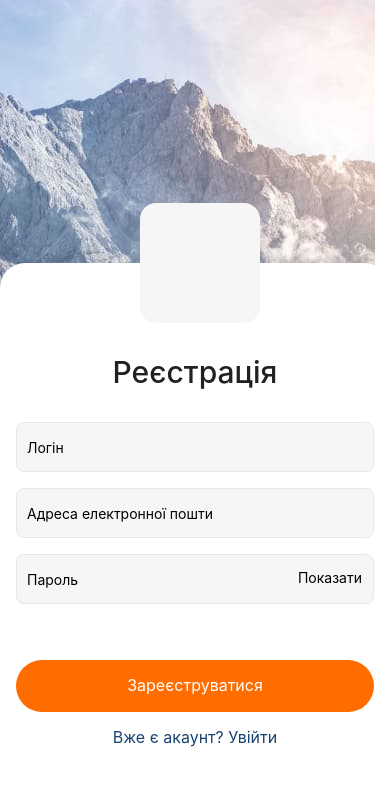
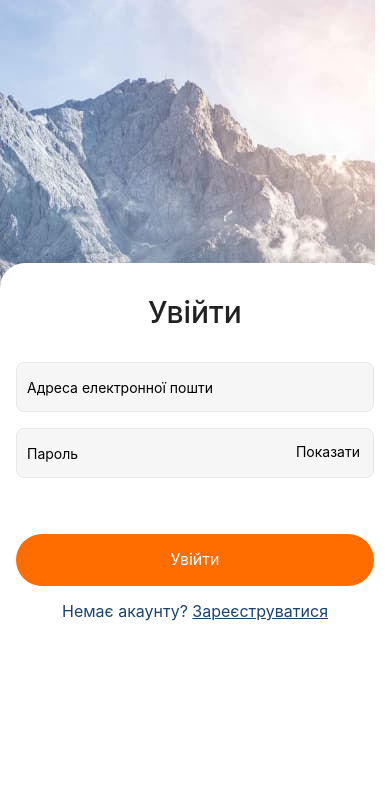
Before and after one commit to magistrkim/goit-react-native-hw, a React Native app: screen / in a window 390 px wide. Shown: the top 786 px of the page. Built offline with nearby package versions, Linux system fonts and the light colour scheme.

Commit message:
Add validation to LoginScreen

```diff
--- a/App.js
+++ b/App.js
@@ -5,8 +5,8 @@ import RegistrationScreen from "./src/screens/RegistrationScreen/RegistrationScr
 export default function App() {
   return (
     <>
-       <RegistrationScreen />
-      {/* <LoginScreen/> */}
+       {/* <RegistrationScreen />  */}
+      <LoginScreen/>
     </>
   );
 }
--- a/src/components/LoginForm/LoginForm.jsx
+++ b/src/components/LoginForm/LoginForm.jsx
@@ -1,23 +1,85 @@
+import React, { useState } from "react";
 import { Text, View, TouchableOpacity } from "react-native";
 import styles from "./LoginFormStyled";
 import InputField from "../../components/InputField/InputField";
 import Button from "../../components/Button/Button";
 
-const LoginForm = () => {
+const LoginForm = ({ navigation }) => {
+  const [hidePassword, setHidePassword] = useState(true);
+  const [emailText, setEmailText] = useState("");
+  const [passwordText, setPasswordText] = useState("");
+  const [validation, setValidation] = useState({
+    login: { error: false, errorMessage: "" },
+    email: { error: false, errorMessage: "" },
+    password: { error: false, errorMessage: "" },
+  });
+
+  const handleValidation = () => {
+    const newValidation = {
+      email: {
+        error: !emailText.trim(),
+        errorMessage: "Email is a required field",
+      },
+      password: {
+        error: !passwordText.trim(),
+        errorMessage: "Password is a required field",
+      },
+    };
+    setValidation(newValidation);
+
+    if (Object.values(newValidation).some((input) => input.error)) {
+      return;
+    }
+
+    setEmailText("");
+    setPasswordText("");
+  };
+
+  const handlePasswordFocus = () => {
+    setHidePassword(true);
+  };
+
+  const onPressRegistration = () => {
+    navigation.navigate("RegistrationScreen");
+  };
 
   return (
     <View style={styles.wrapper}>
       <Text style={styles.title}>Увійти</Text>
-      <InputField placeholder="Адреса електронної пошти" />
-      <InputField placeholder="Пароль" />
-      <TouchableOpacity style={styles.passwordText}>
-        <Text>Показати</Text>
+      {Object.values(validation).some((field) => field.error) && (
+        <Text style={styles.errorMessage}>
+          All fields are required to be filled
+        </Text>
+      )}
+      <InputField
+        placeholder="Адреса електронної пошти"
+        value={emailText}
+        onChangeText={setEmailText}
+      />
+
+      <InputField
+        secureTextEntry={hidePassword}
+        placeholder="Пароль"
+        value={passwordText}
+        onChangeText={setPasswordText}
+        onFocus={handlePasswordFocus}
+      />
+
+      <TouchableOpacity
+        style={styles.passwordText}
+        onPress={() => {
+          setHidePassword(!hidePassword);
+        }}
+      >
+        <Text>{hidePassword ? "Показати" : "Приховати"}</Text>
       </TouchableOpacity>
-      <Button
-        onPress={() => Alert.alert("Login Button pressed")}
-        title="Увійти"
-      />
-      <Text style={styles.text}>Немає акаунту? Зареєструватися</Text>
+
+      <Button onPress={handleValidation} title="Увійти" />
+
+      <TouchableOpacity onPress={onPressRegistration}>
+        <Text style={styles.text}>Немає акаунту? <Text style={styles.textLink}>Зареєструватися</Text></Text>
+
+      </TouchableOpacity>
     </View>
   );
 };
--- a/src/components/LoginForm/LoginFormStyled.jsx
+++ b/src/components/LoginForm/LoginFormStyled.jsx
@@ -24,8 +24,14 @@ const styles = StyleSheet.create({
   },
   passwordText: {
     position: "absolute",
-    left: 300,
-    top: 306,
+    right: 30,
+    top: 180,
+  },
+  errorMessage: {
+    position: "absolute",
+    color: 'red',
+    left: 20,
+    top: 76,
   },
   text: {
     color: "#1B4371",
@@ -36,6 +42,9 @@ const styles = StyleSheet.create({
     marginBottom: 32,
     marginTop: 16,
   },
+  textLink: {
+    textDecorationLine: "underline",
+  },
 });
 
 export default styles;
--- a/src/components/RegistrationForm/RegistrationForm.jsx
+++ b/src/components/RegistrationForm/RegistrationForm.jsx
@@ -16,28 +16,36 @@ const RegistrationForm = () => {
   const [loginText, setLoginText] = useState("");
   const [emailText, setEmailText] = useState("");
   const [passwordText, setPasswordText] = useState("");
-  const [loginError, setLoginError] = useState(false);
-  const [emailError, setEmailError] = useState(false);
-  const [passwordError, setPasswordError] = useState(false);
+  const [validation, setValidation] = useState({
+    login: { error: false, errorMessage: "" },
+    email: { error: false, errorMessage: "" },
+    password: { error: false, errorMessage: "" },
+  });
 
-  const handleSubmit = () => {
-    if (!loginText) {
-      setLoginError(true);
-      return;
-    } else if (!emailText) {
-      setEmailError(true);
-      return;
-    } else if (!passwordText) {
-      setPasswordError(true);
+  const handleValidation = () => {
+    const newValidation = {
+      login: {
+        error: !loginText.trim(),
+        errorMessage: "Login is a required field",
+      },
+      email: {
+        error: !emailText.trim(),
+        errorMessage: "Email is a required field",
+      },
+      password: {
+        error: !passwordText.trim(),
+        errorMessage: "Password is a required field",
+      },
+    };
+    setValidation(newValidation);
+
+    if (Object.values(newValidation).some((input) => input.error)) {
       return;
     }
 
     setLoginText("");
     setEmailText("");
     setPasswordText("");
-    setLoginError(false);
-    setEmailError(false);
-    setPasswordError(false);
   };
 
   const handlePasswordFocus = () => {
@@ -60,25 +68,24 @@ const RegistrationForm = () => {
       </TouchableOpacity>
 
       <Text style={styles.title}>Реєстрація</Text>
-      {loginError && (
-        <Text style={styles.errorMessage}>Login is a required field</Text>
+
+      {Object.values(validation).some((field) => field.error) && (
+        <Text style={styles.errorMessage}>
+          All fields are required to be filled
+        </Text>
       )}
+
       <InputField
         placeholder="Логін"
         value={loginText}
         onChangeText={setLoginText}
       />
-      {emailError && (
-        <Text style={styles.errorMessage}>Email is a required field</Text>
-      )}
+
       <InputField
         placeholder="Адреса електронної пошти"
         value={emailText}
         onChangeText={setEmailText}
       />
-      {passwordError && (
-        <Text style={styles.errorMessage}>Password is a required field</Text>
-      )}
 
       <InputField
         secureTextEntry={hidePassword}
@@ -87,6 +94,7 @@ const RegistrationForm = () => {
         onChangeText={setPasswordText}
         onFocus={handlePasswordFocus}
       />
+
       <TouchableOpacity
         style={styles.passwordText}
         onPress={() => {
@@ -96,7 +104,7 @@ const RegistrationForm = () => {
         <Text>{hidePassword ? "Показати" : "Приховати"}</Text>
       </TouchableOpacity>
 
-      <Button onPress={handleSubmit} title="Зареєструватися" />
+      <Button onPress={handleValidation} title="Зареєструватися" />
 
       <Text style={styles.text}>Вже є акаунт? Увійти</Text>
     </View>
--- a/src/components/RegistrationForm/RegistrationFormStyled.jsx
+++ b/src/components/RegistrationForm/RegistrationFormStyled.jsx
@@ -59,7 +59,10 @@ const styles = StyleSheet.create({
     marginTop: 16,
   },
   errorMessage: {
+    position: "absolute",
     color: 'red',
+    left: 20,
+    top: 136,
   },
   passwordText: {
     position: "absolute",
```
